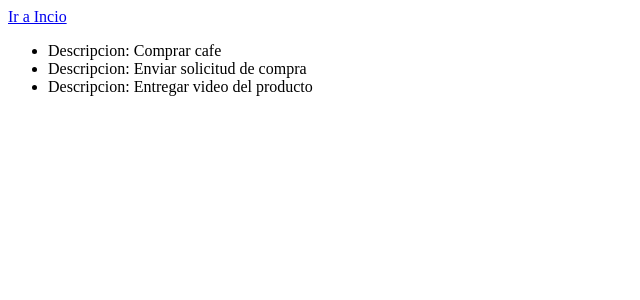
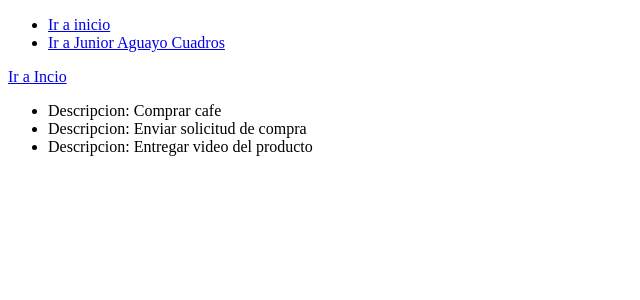
Before and after one commit to junioraguayocuadros/flask, a Flask app: page /hello in a window 1280 px wide. Shown: the top 300 px of the page, without its empty margins (0-640 px from the left). Run offline with Flask 2, Linux system fonts and the light colour scheme.

Commit message:
Added navbar html

```diff
--- a/templates/base.html
+++ b/templates/base.html
@@ -7,6 +7,9 @@
     </title>
 </head>
 <body>
+    <header>
+        {% include 'navbar.html' %}
+    </header>
     {% block content %}
     {% endblock %}
 </body>
--- /dev/null
+++ b/templates/navbar.html
@@ -0,0 +1,6 @@
+<nav>
+    <ul>
+        <li><a href="{{ url_for('index')}}">Ir a inicio</a> </li>
+        <li><a href="http://jraguayocuadros.com" target="_blank">Ir a Junior Aguayo Cuadros</a> </li>
+    </ul>
+</nav>
```
